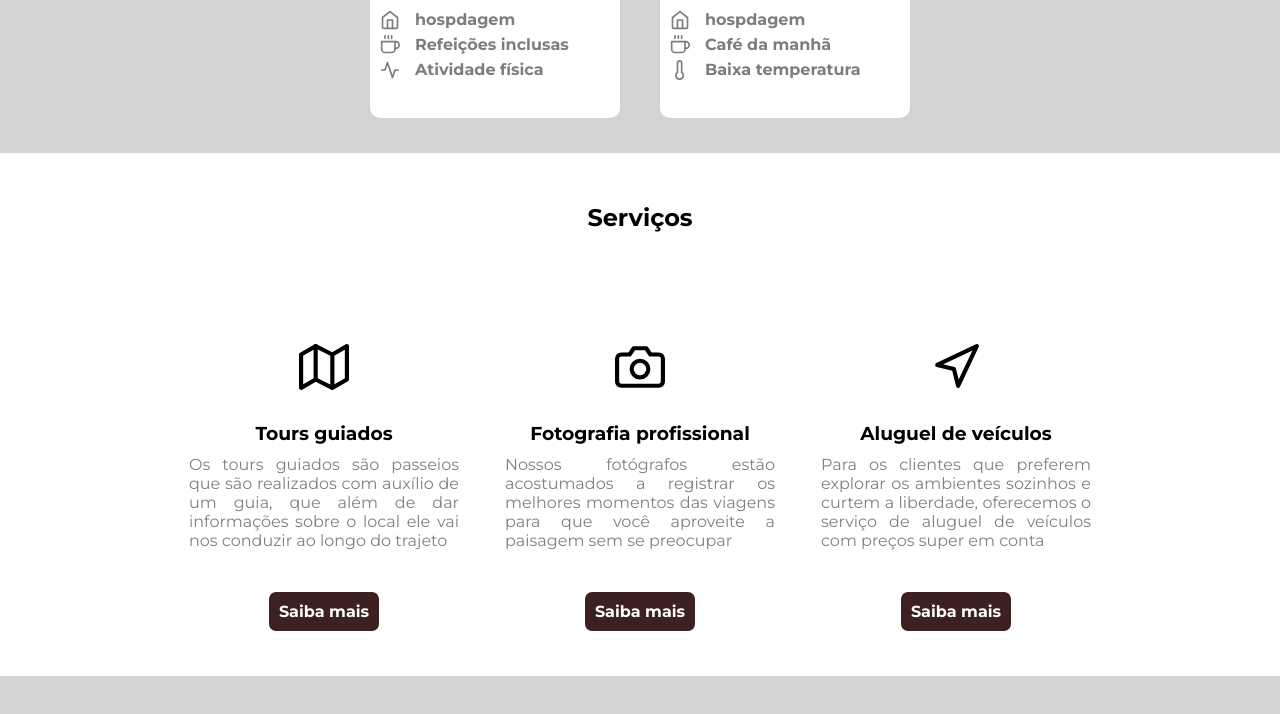
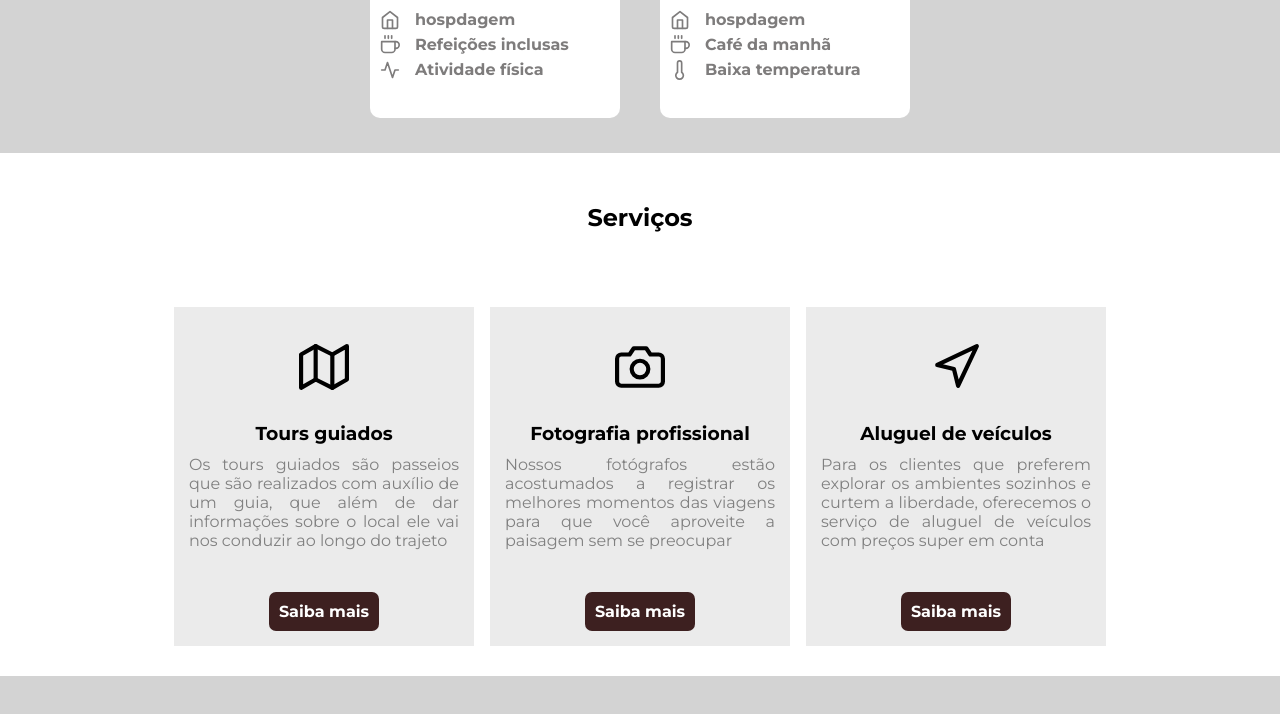
Before and after one commit to Pablito-Gomes/projeto_site_de_viajens, a plain HTML site: page index.html in a window 1280 px wide. Shown: the part 1456-2170 px from the top of the page. Drawn offline with nearby package versions, Linux system fonts and the light colour scheme.

Commit message:
Update style.css

```diff
--- a/style/style.css
+++ b/style/style.css
@@ -154,11 +154,7 @@ header{
 
     margin: 20px;
 
-
     position: relative;
-
-
-
 }
 
 
@@ -242,7 +238,6 @@ header{
 
 .servicos{
     text-align: center;
-
 }
 
 .servicos h1{
@@ -274,6 +269,7 @@ header{
 
     padding: 15px;
 
+    background-color: rgba(211, 211, 211, 0.449);
     margin: 30px 8px;
     display:flex;
     flex-direction: column;
```
